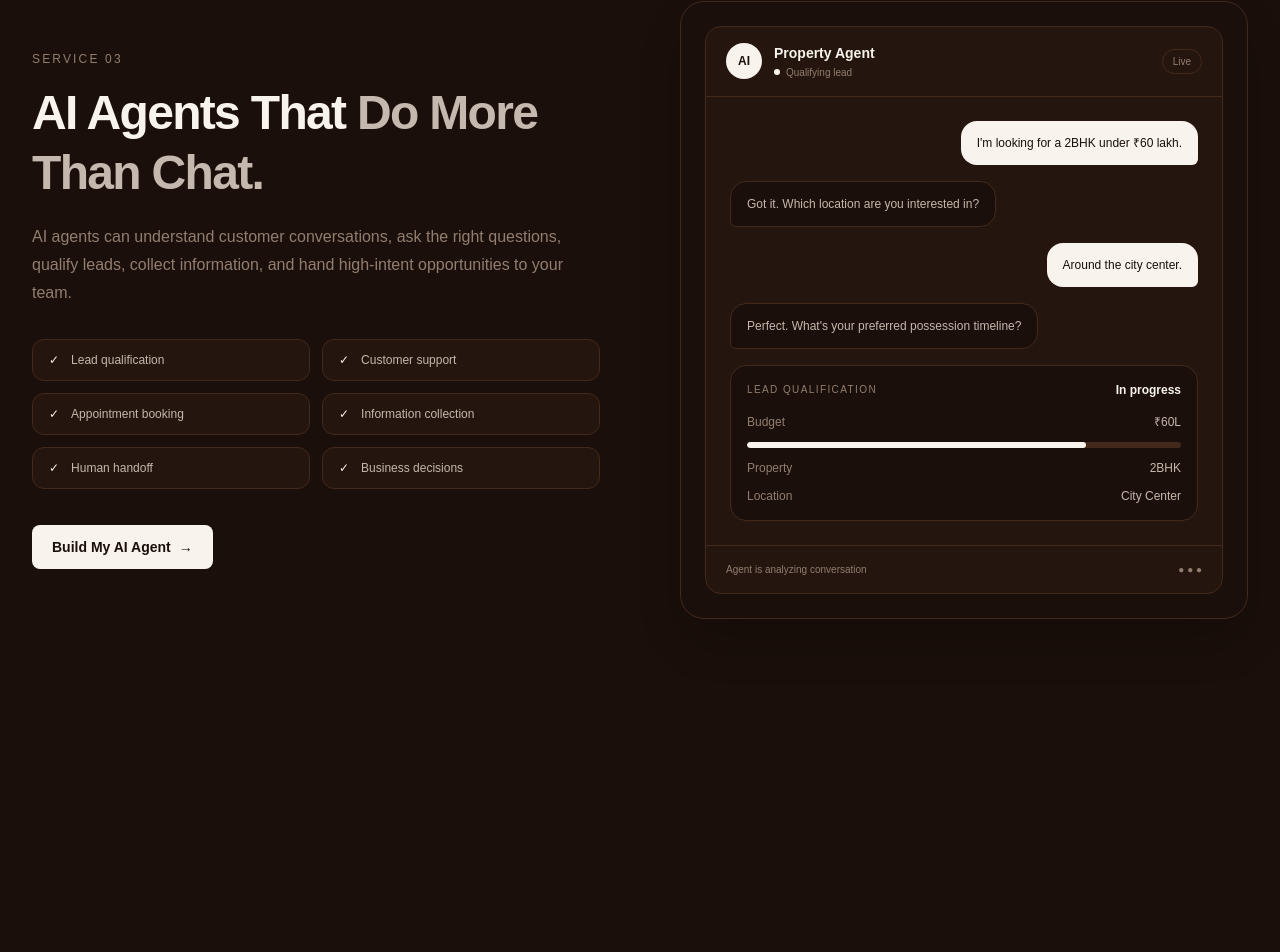
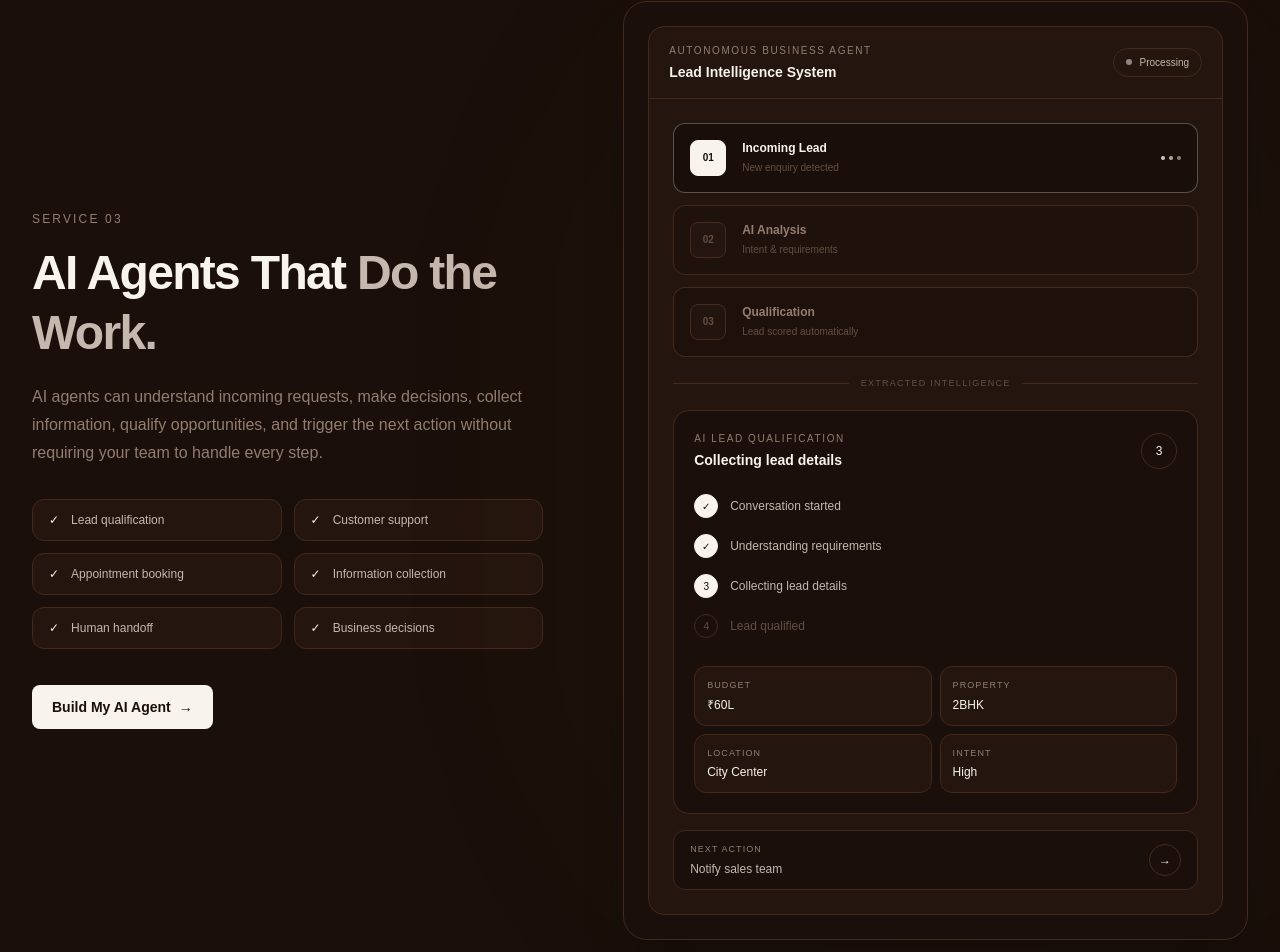
Before and after one commit to abhinav05-bhatpude/voxvera-ai-agency, a Next.js app: page / in a window 1280 px wide. Shown: the part 5954-6906 px from the top of the page. Before the commit the page ends 6685 px from the top, so only its background shows below. Built offline with nearby package versions, Linux system fonts and the light colour scheme.

Commit message:
refactor: redesign AI agent as autonomous workflow

```diff
--- a/app/components/AIAgentSection.tsx
+++ b/app/components/AIAgentSection.tsx
@@ -2,34 +2,32 @@
 "use client";
 
 import { useEffect, useState } from "react";
+import LeadQualification from "./LeadQualification";
 
-const conversation = [
+const workflowSteps = [
   {
-    type: "customer",
-    text: "I'm looking for a 2BHK under ₹60 lakh.",
+    number: "01",
+    label: "Incoming Lead",
+    value: "New enquiry detected",
   },
   {
-    type: "ai",
-    text: "Got it. Which location are you interested in?",
+    number: "02",
+    label: "AI Analysis",
+    value: "Intent & requirements",
   },
   {
-    type: "customer",
-    text: "Around the city center.",
-  },
-  {
-    type: "ai",
-    text: "Perfect. What's your preferred possession timeline?",
+    number: "03",
+    label: "Qualification",
+    value: "Lead scored automatically",
   },
 ];
 
 export default function AIAgentSection() {
-  const [visibleMessages, setVisibleMessages] = useState(1);
+  const [activeStep, setActiveStep] = useState(0);
 
   useEffect(() => {
     const interval = setInterval(() => {
-      setVisibleMessages((current) =>
-        current < conversation.length ? current + 1 : 1
-      );
+      setActiveStep((current) => (current + 1) % workflowSteps.length);
     }, 2200);
 
     return () => clearInterval(interval);
@@ -38,7 +36,7 @@ export default function AIAgentSection() {
   return (
     <section className="px-5 py-24 sm:px-6 sm:py-28 lg:px-8">
       <div className="mx-auto max-w-7xl">
-        <div className="grid items-center gap-12 lg:grid-cols-2 lg:gap-20">
+        <div className="grid items-center gap-12 lg:grid-cols-[0.9fr_1.1fr] lg:gap-20">
           <div>
             <p className="text-xs font-medium uppercase tracking-[0.18em] text-[#927e70]">
               Service 03
@@ -47,14 +45,14 @@ export default function AIAgentSection() {
             <h2 className="mt-4 text-3xl font-semibold leading-tight tracking-[-0.035em] text-[#f8f3ed] sm:text-4xl lg:text-5xl">
               AI Agents That{" "}
               <span className="text-[#c5b8ae]">
-                Do More Than Chat.
+                Do the Work.
               </span>
             </h2>
 
             <p className="mt-5 max-w-xl text-sm leading-7 text-[#927e70] sm:text-base">
-              AI agents can understand customer conversations, ask the right
-              questions, qualify leads, collect information, and hand
-              high-intent opportunities to your team.
+              AI agents can understand incoming requests, make decisions,
+              collect information, qualify opportunities, and trigger the
+              next action without requiring your team to handle every step.
             </p>
 
             <div className="mt-8 grid gap-3 sm:grid-cols-2">
@@ -70,7 +68,9 @@ export default function AIAgentSection() {
                   key={feature}
                   className="flex items-center gap-3 rounded-xl border border-[#43291c] bg-[#24150e] px-4 py-3"
                 >
-                  <span className="text-xs text-[#f8f3ed]">✓</span>
+                  <span className="text-xs text-[#f8f3ed]">
+                    ✓
+                  </span>
 
                   <span className="text-xs text-[#c5b8ae]">
                     {feature}
@@ -81,7 +81,7 @@ export default function AIAgentSection() {
 
             <a
               href="#contact"
-              className="mt-9 inline-flex items-center rounded-lg px-5 py-3 text-sm font-semibold"
+              className="mt-9 inline-flex items-center rounded-lg px-5 py-3 text-sm font-semibold transition-transform duration-200 hover:-translate-y-0.5"
               style={{
                 backgroundColor: "#f8f3ed",
                 color: "#1a0f0a",
@@ -92,114 +92,114 @@ export default function AIAgentSection() {
             </a>
           </div>
 
-          <div className="rounded-3xl border border-[#43291c] bg-[#1a0f0a] p-4 shadow-2xl sm:p-6">
-            <div className="overflow-hidden rounded-2xl border border-[#43291c] bg-[#24150e]">
+          <div className="relative">
+            <div
+              aria-hidden="true"
+              className="pointer-events-none absolute -inset-10 rounded-full bg-[#43291c]/10 blur-[90px]"
+            />
+
+            <div className="relative rounded-3xl border border-[#43291c] bg-[#1a0f0a] p-4 shadow-2xl sm:p-6">
+              <div className="rounded-2xl border border-[#43291c] bg-[#24150e]">
                 <div className="flex items-center justify-between border-b border-[#43291c] px-5 py-4">
-                <div className="flex items-center gap-3">
-                  <div className="flex h-9 w-9 items-center justify-center rounded-full bg-[#f8f3ed] text-xs font-bold text-[#1a0f0a]">
-                    AI
+                  <div>
+                    <p className="text-[10px] uppercase tracking-[0.16em] text-[#927e70]">
+                      Autonomous Business Agent
+                    </p>
+
+                    <p className="mt-1 text-sm font-semibold text-[#f8f3ed]">
+                      Lead Intelligence System
+                    </p>
                   </div>
 
-                  <div>
-                    <p className="text-sm font-semibold text-[#f8f3ed]">
-                      Property Agent
-                    </p>
+                  <div className="flex items-center gap-2 rounded-full border border-[#43291c] px-3 py-1.5">
+                    <span className="h-1.5 w-1.5 animate-pulse rounded-full bg-[#f8f3ed]" />
 
-                    <div className="mt-0.5 flex items-center gap-1.5">
-                      <span className="h-1.5 w-1.5 rounded-full bg-[#f8f3ed]" />
-
-                      <span className="text-[10px] text-[#927e70]">
-                        Qualifying lead
+                    <span className="text-[10px] text-[#c5b8ae]">
+                      Processing
                     </span>
                   </div>
                 </div>
-                </div>
 
-                <span className="rounded-full border border-[#43291c] px-2.5 py-1 text-[10px] text-[#927e70]">
-                  Live
-                </span>
-              </div>
+                <div className="p-5 sm:p-6">
+                  <div className="grid gap-3">
+                    {workflowSteps.map((step, index) => {
+                      const active = index === activeStep;
+                      const completed = index < activeStep;
 
-              <div className="min-h-[390px] space-y-4 p-5 sm:p-6">
-                {conversation
-                  .slice(0, visibleMessages)
-                  .map((message, index) => (
+                      return (
                         <div
-                      key={`${message.type}-${index}`}
-                      className={`flex ${
-                        message.type === "customer"
-                          ? "justify-end"
-                          : "justify-start"
+                          key={step.number}
+                          className={`relative flex items-center gap-4 rounded-xl border p-4 transition-all duration-500 ${
+                            active
+                              ? "border-[#f8f3ed]/30 bg-[#1a0f0a]"
+                              : "border-[#43291c] bg-[#1a0f0a]/50"
                           }`}
                         >
                           <div
-                        className={`max-w-[82%] rounded-2xl px-4 py-3 text-xs leading-5 ${
-                          message.type === "customer"
-                            ? "rounded-br-md bg-[#f8f3ed] text-[#1a0f0a]"
-                            : "rounded-bl-md border border-[#43291c] bg-[#1a0f0a] text-[#c5b8ae]"
+                            className={`flex h-9 w-9 shrink-0 items-center justify-center rounded-lg border text-[10px] font-semibold transition-all duration-500 ${
+                              active || completed
+                                ? "border-[#f8f3ed] bg-[#f8f3ed] text-[#1a0f0a]"
+                                : "border-[#43291c] text-[#634f43]"
                             }`}
                           >
-                        {message.text}
-                      </div>
-                    </div>
-                  ))}
-
-                {visibleMessages === conversation.length && (
-                  <div className="rounded-2xl border border-[#43291c] bg-[#1a0f0a] p-4">
-                    <div className="flex items-center justify-between">
-                      <span className="text-[10px] uppercase tracking-[0.14em] text-[#927e70]">
-                        Lead qualification
-                      </span>
-
-                      <span className="text-xs font-semibold text-[#f8f3ed]">
-                        In progress
-                      </span>
+                            {completed ? "✓" : step.number}
                           </div>
 
-                    <div className="mt-4 space-y-3">
-                      <div className="flex items-center justify-between">
-                        <span className="text-xs text-[#927e70]">
-                          Budget
-                        </span>
+                          <div className="min-w-0">
+                            <p
+                              className={`text-xs font-semibold ${
+                                active || completed
+                                  ? "text-[#f8f3ed]"
+                                  : "text-[#927e70]"
+                              }`}
+                            >
+                              {step.label}
+                            </p>
 
-                        <span className="text-xs text-[#c5b8ae]">
-                          ₹60L
-                        </span>
+                            <p className="mt-1 text-[10px] text-[#634f43]">
+                              {step.value}
+                            </p>
                           </div>
 
-                      <div className="h-1.5 overflow-hidden rounded-full bg-[#43291c]">
-                        <div className="h-full w-[78%] rounded-full bg-[#f8f3ed]" />
-                      </div>
-
-                      <div className="flex items-center justify-between">
-                        <span className="text-xs text-[#927e70]">
-                          Property
-                        </span>
-
-                        <span className="text-xs text-[#c5b8ae]">
-                          2BHK
-                        </span>
-                      </div>
-
-                      <div className="flex items-center justify-between">
-                        <span className="text-xs text-[#927e70]">
-                          Location
-                        </span>
-
-                        <span className="text-xs text-[#c5b8ae]">
-                          City Center
-                        </span>
-                      </div>
-                    </div>
+                          {active && (
+                            <div className="ml-auto flex gap-1">
+                              <span className="h-1 w-1 animate-pulse rounded-full bg-[#f8f3ed]" />
+                              <span className="h-1 w-1 animate-pulse rounded-full bg-[#c5b8ae] [animation-delay:150ms]" />
+                              <span className="h-1 w-1 animate-pulse rounded-full bg-[#927e70] [animation-delay:300ms]" />
                             </div>
                           )}
                         </div>
+                      );
+                    })}
+                  </div>
 
-              <div className="border-t border-[#43291c] px-5 py-4">
-                <div className="flex items-center justify-between text-[10px] text-[#927e70]">
-                  <span>Agent is analyzing conversation</span>
+                  <div className="my-5 flex items-center gap-3">
+                    <div className="h-px flex-1 bg-[#43291c]" />
 
-                  <span>● ● ●</span>
+                    <span className="text-[9px] uppercase tracking-[0.14em] text-[#634f43]">
+                      Extracted intelligence
+                    </span>
+
+                    <div className="h-px flex-1 bg-[#43291c]" />
+                  </div>
+
+                  <LeadQualification />
+
+                  <div className="mt-4 flex items-center justify-between rounded-xl border border-[#43291c] bg-[#1a0f0a] px-4 py-3">
+                    <div>
+                      <p className="text-[9px] uppercase tracking-[0.12em] text-[#927e70]">
+                        Next action
+                      </p>
+
+                      <p className="mt-1 text-xs font-medium text-[#c5b8ae]">
+                        Notify sales team
+                      </p>
+                    </div>
+
+                    <div className="flex h-8 w-8 items-center justify-center rounded-full border border-[#43291c] text-xs text-[#f8f3ed]">
+                      →
+                    </div>
+                  </div>
                 </div>
               </div>
             </div>
--- /dev/null
+++ b/app/components/LeadQualification.tsx
@@ -0,0 +1,118 @@
+
+"use client";
+
+import { useEffect, useState } from "react";
+
+const stages = [
+  "Conversation started",
+  "Understanding requirements",
+  "Collecting lead details",
+  "Lead qualified",
+];
+
+export default function LeadQualification() {
+  const [stage, setStage] = useState(0);
+
+  useEffect(() => {
+    const interval = setInterval(() => {
+      setStage((current) => (current + 1) % stages.length);
+    }, 2500);
+
+    return () => clearInterval(interval);
+  }, []);
+
+  return (
+    <div className="rounded-2xl border border-[#43291c] bg-[#1a0f0a] p-5">
+      <div className="flex items-center justify-between">
+        <div>
+          <p className="text-[10px] uppercase tracking-[0.16em] text-[#927e70]">
+            AI Lead Qualification
+          </p>
+
+          <p className="mt-1 text-sm font-semibold text-[#f8f3ed]">
+            {stages[stage]}
+          </p>
+        </div>
+
+        <div className="flex h-9 w-9 items-center justify-center rounded-full border border-[#43291c]">
+          <span className="text-xs text-[#f8f3ed]">
+            {stage + 1}
+          </span>
+        </div>
+      </div>
+
+      <div className="mt-6 space-y-4">
+        {stages.map((item, index) => {
+          const completed = index < stage;
+          const active = index === stage;
+
+          return (
+            <div key={item} className="flex items-center gap-3">
+              <div
+                className={`flex h-6 w-6 shrink-0 items-center justify-center rounded-full border text-[10px] ${
+                  completed || active
+                    ? "border-[#f8f3ed] bg-[#f8f3ed] text-[#1a0f0a]"
+                    : "border-[#43291c] text-[#634f43]"
+                }`}
+              >
+                {completed ? "✓" : index + 1}
+              </div>
+
+              <span
+                className={`text-xs ${
+                  active || completed
+                    ? "text-[#c5b8ae]"
+                    : "text-[#634f43]"
+                }`}
+              >
+                {item}
+              </span>
+            </div>
+          );
+        })}
+      </div>
+
+      <div className="mt-7 grid grid-cols-2 gap-2">
+        <div className="rounded-xl border border-[#43291c] bg-[#24150e] p-3">
+          <p className="text-[9px] uppercase tracking-[0.12em] text-[#927e70]">
+            Budget
+          </p>
+
+          <p className="mt-1 text-xs font-medium text-[#f8f3ed]">
+            ₹60L
+          </p>
+        </div>
+
+        <div className="rounded-xl border border-[#43291c] bg-[#24150e] p-3">
+          <p className="text-[9px] uppercase tracking-[0.12em] text-[#927e70]">
+            Property
+          </p>
+
+          <p className="mt-1 text-xs font-medium text-[#f8f3ed]">
+            2BHK
+          </p>
+        </div>
+
+        <div className="rounded-xl border border-[#43291c] bg-[#24150e] p-3">
+          <p className="text-[9px] uppercase tracking-[0.12em] text-[#927e70]">
+            Location
+          </p>
+
+          <p className="mt-1 text-xs font-medium text-[#f8f3ed]">
+            City Center
+          </p>
+        </div>
+
+        <div className="rounded-xl border border-[#43291c] bg-[#24150e] p-3">
+          <p className="text-[9px] uppercase tracking-[0.12em] text-[#927e70]">
+            Intent
+          </p>
+
+          <p className="mt-1 text-xs font-medium text-[#f8f3ed]">
+            High
+          </p>
+        </div>
+      </div>
+    </div>
+  );
+}
```
Lines whose indentation alone changed are shown as unchanged.
